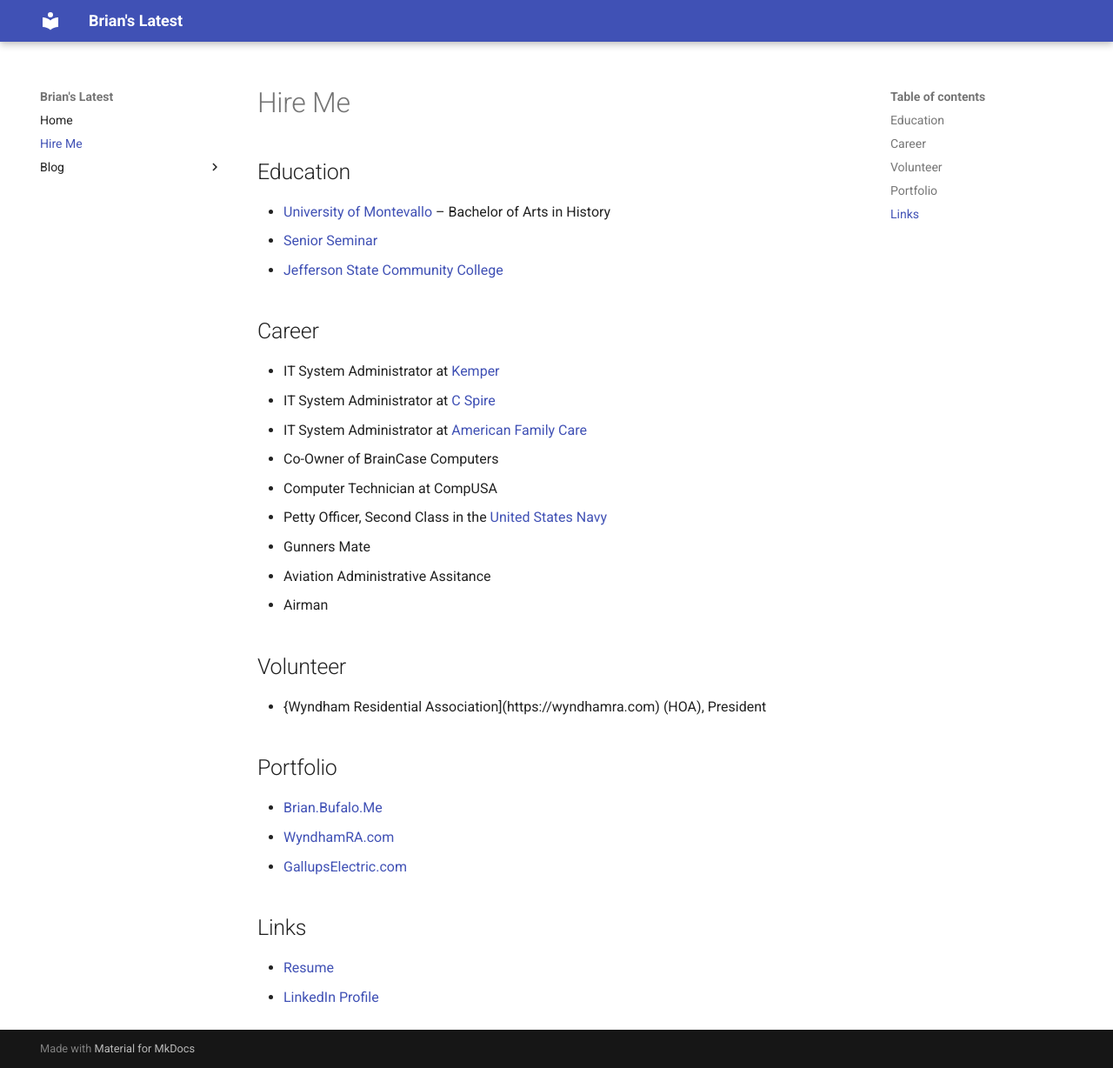
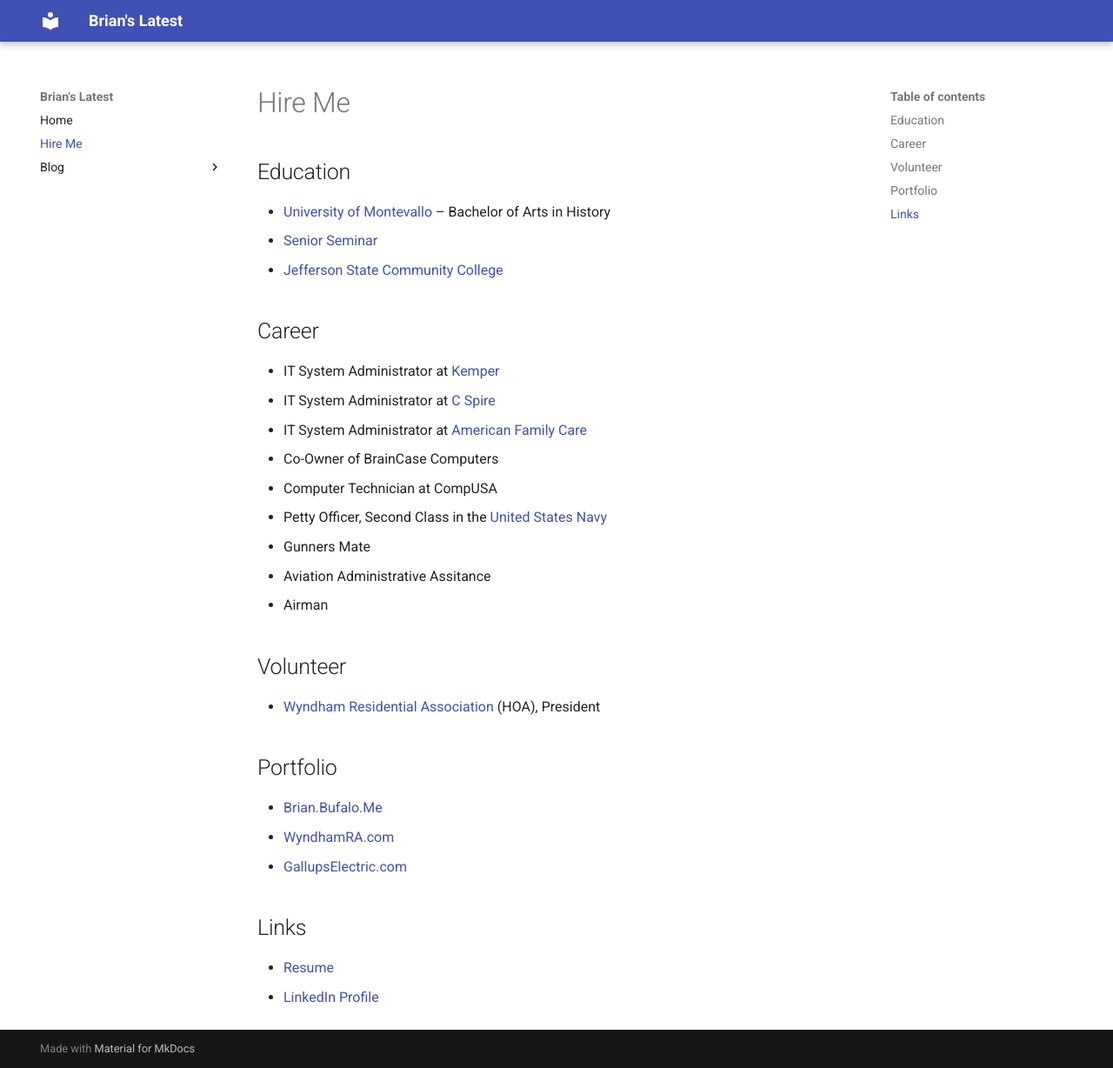
Before and after one commit to bmbufalo/bmbufalo, an MkDocs documentation site: the page built from docs/hire_me.md, in a window 1280 px wide and 1228 px high. Shown: the whole window at 87% size. Built offline with MkDocs 1.6.1 and Material for MkDocs 9.7.7, drawn with Linux system fonts in a browser that asks for light colours.

Commit message:
corrected link formatting

```diff
--- a/docs/hire_me.md
+++ b/docs/hire_me.md
@@ -20,7 +20,7 @@
 
 ## Volunteer
 
-- {Wyndham Residential Association](https://wyndhamra.com) (HOA), President
+- [Wyndham Residential Association](https://wyndhamra.com) (HOA), President
 
 ## Portfolio
 
```
